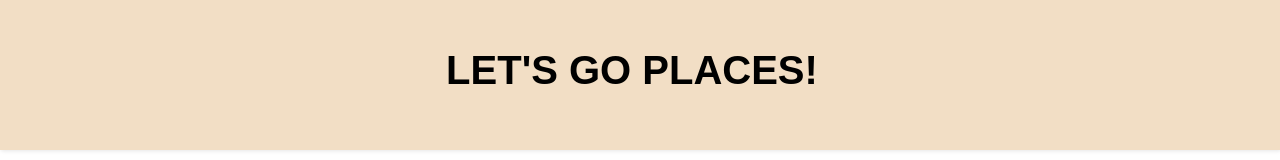
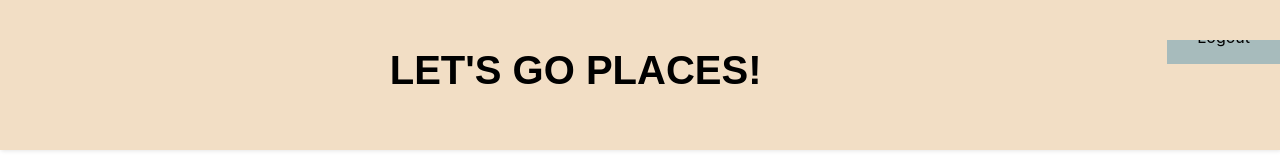
Before and after one commit to Harrichas/glowing-octo-chainsaw, a React (Create React App) app in the folder client/: page / in a window 1280 px wide. Shown: the top 160 px of the page. Built offline with nearby package versions, Linux system fonts and the light colour scheme; a web font is replaced by a local one.

Commit message:
change links to match heroku link

```diff
--- a/client/src/components/Nav/index.js
+++ b/client/src/components/Nav/index.js
@@ -7,10 +7,10 @@ function Nav() {
       <a href="/" className="navbar-brand">
         <h1>LET'S GO PLACES!</h1>
         </a>
-      <input className="menu-btn" type="checkbox" id="menu-btn"/>
-      <label className="menu-icon" for="menu-btn"><span className="nav-icon"></span></label>
-      <ul className="menu">
-        <li className="profile"><a href="logout">Logout</a><img src="" alt=""/></li>
+      <input class="menu-btn" type="checkbox" id="menu-btn"/>
+      <label class="menu-icon" for="menu-btn"><span class="nav-icon"></span></label>
+      <ul class="menu">
+        <li class="profile"><a href="/">Logout</a><img src="" /></li>
       </ul>
     </header>
   );
--- a/client/src/components/Nav/style.css
+++ b/client/src/components/Nav/style.css
@@ -43,7 +43,7 @@ a{
 
   /* Hide user profile on initial load, there is JS that will unhide when user logs in*/
   .header .menu .profile {
-    display: none;
+    display: block;
   }
   .header .menu .profile a {
     display: inline !important;
```
Also changed, not shown: 1 other file (tests, documents, lock files or other folders).
